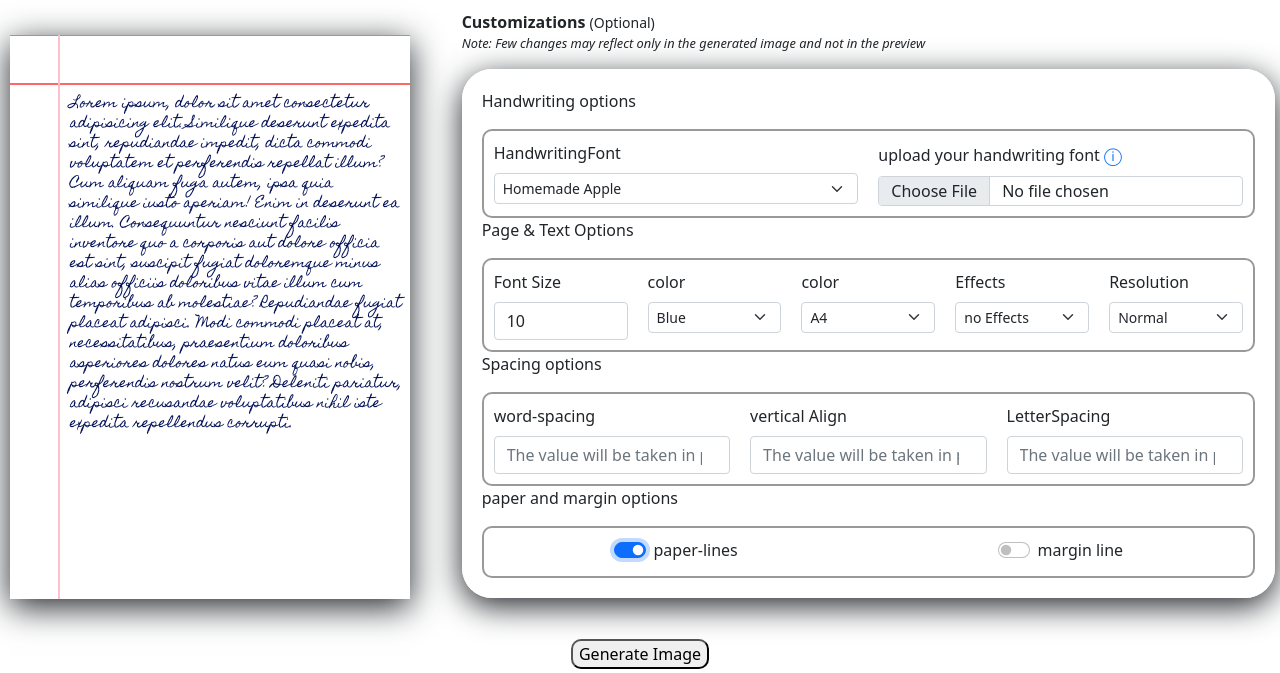
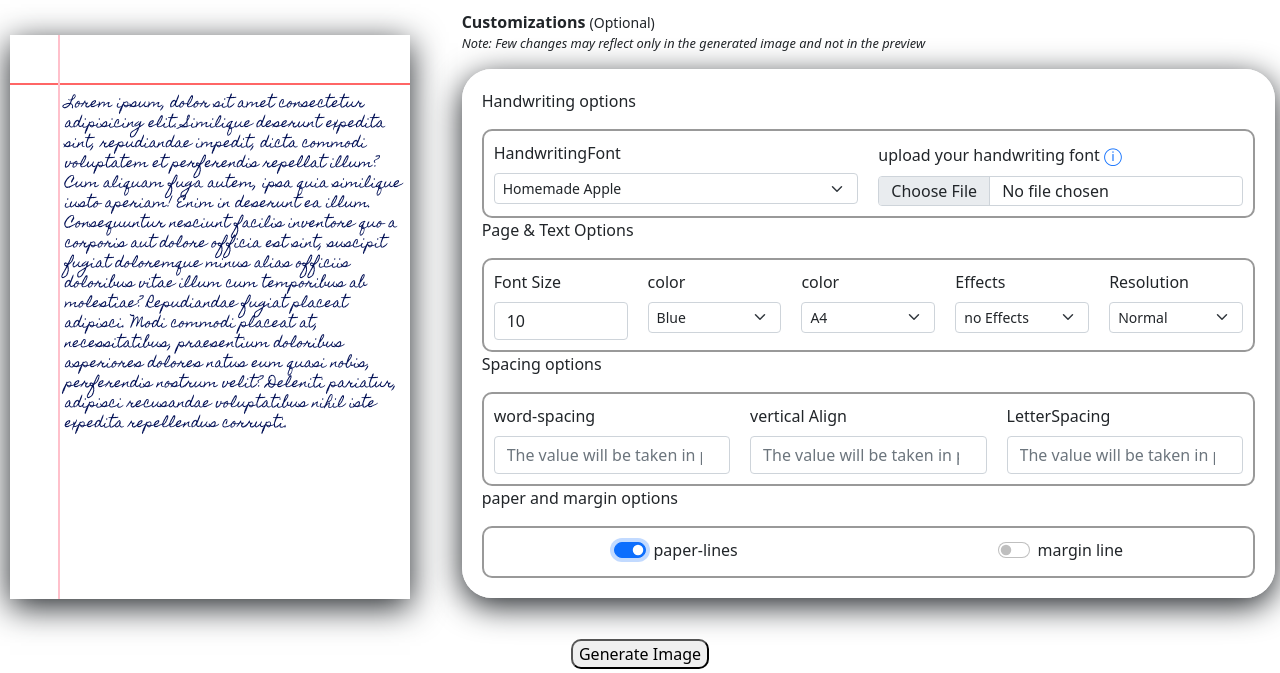
Before and after one commit to koushalAkash26/Assignment-Generator, a plain HTML site: page index.html in a window 1280 px wide. Both pictures are taken after a click on the checkbox "paper-lines". Shown: the part 127-800 px from the top of the page. Drawn offline with nearby package versions, Linux system fonts and the light colour scheme; a web font is replaced by a local one.

Commit message:
padding error resolved

```diff
--- a/app.js
+++ b/app.js
@@ -11,6 +11,7 @@ let outputImages = [];
       on: 'submit',
       action: (e) => {
         e.preventDefault();
+
         generateImages();
       }
     },
@@ -83,11 +84,11 @@ let outputImages = [];
   '#line-on': {
     on: 'change',
     action: () => {
-      if(pattern.classList.contains("lines")){
-        pattern.classList.remove('lines');
+      if(pageElement.classList.contains("lines")){
+        pageElement.classList.remove('lines');
       }
       else{
-        pattern.classList.add('lines');
+        pageElement.classList.add('lines');
       }
     }
   },
@@ -147,9 +148,12 @@ function isFontErrory() {
 function formatText(event) {
   event.preventDefault();
   const text = event.clipboardData
-    .getData('text/plain')
-    .replace(/\n/g, '<br/>');
+  .getData('text/plain')
+  .replace(/\n/g, '<br/>');
   document.execCommand('insertHTML', false, text);
+  console.log('hello',`${document.getElementsByClassName('content')[0].scrollHeight
+}px`)
+  document.getElementsByClassName('left-margin-and-content')[0].style.setProperty('min-height' ,`${document.getElementsByClassName('content')[0].scrollHeight }px`)
 }
 function deleteAll(){
   outputImages=[]
--- a/index.html
+++ b/index.html
@@ -24,19 +24,21 @@
       <div class="mainContainer">
       <div class="cont">
       <div class="highLight">
-    <div  class="paper margined lines">
+    <div  class="paper margined lines" id='paper'>
         <div class="topMargin" contenteditable="true"></div>
-        <div class="bgParent lines">
+
         <div class="left-margin-and-content">
           <div contenteditable="true" class="leftMargin"></div>
-        <div class="content" contenteditable="true">
+
+        <div class="content " contenteditable="true">
             Lorem ipsum, dolor sit amet consectetur adipisicing elit. Similique deserunt expedita sint, repudiandae impedit, dicta commodi voluptatem et perferendis repellat illum? Cum aliquam fuga autem, ipsa quia similique iusto aperiam!
             Enim in deserunt ea illum. Consequuntur nesciunt facilis inventore quo a corporis aut dolore officia est sint, suscipit fugiat doloremque minus alias officiis doloribus vitae illum cum temporibus ab molestiae?
             Repudiandae fugiat placeat adipisci. Modi commodi placeat at, necessitatibus, praesentium doloribus asperiores dolores natus eum quasi nobis, perferendis nostrum velit? Deleniti pariatur, adipisci recusandae voluptatibus nihil iste expedita repellendus corrupti.
             </div>
+
           </div>
           <div class="overlay"></div>
-          </div>
+
 
       </div>
       </div>
--- a/style.css
+++ b/style.css
@@ -21,9 +21,11 @@ body {
   scrollbar-width: thin;
 
 }
-.lines{
+.paper.lines .left-margin-and-content{
+  background-image: linear-gradient(#999 0.05em,transparent 0.1em);
+  background-color: unset !important;
+  background-size: 100% 1.5em;
 
-  background-image: linear-gradient(#999 0.05em,transparent 0.1em);
 }
 
 
@@ -38,11 +40,15 @@ body {
 
 }
 .left-margin-and-content {
-  min-height: calc(100% - 50px);
+  /*min-height: calc(100% - 50px);*/
+  min-height: 100%;
   margin: 0px;
-  padding-left: 55px;
-
+  padding: 0px;
+  /*padding-left: 55px;*/
   line-height: 1.5em;
+  /*background-color: unset !important;
+  background-size: 100% 1.5em;
+  min-height: 100%;*/
 
 
 
@@ -66,25 +72,28 @@ body {
   position: absolute;
   left: 0;
 }
+
 .content{
-
   position:absolute;
   top:54px;
+  padding-left: 55px  !important;
 
 
 
 }
- .bgParent{
+ /*.bgParent{
  /*background-image: repeating-linear-gradient(white 0px, white 24px, teal 25px);*/
  /*background-image: linear-gradient(#999 0.05em,transparent 0.1em);*/
-background-color: unset !important;
+/*background-color: unset !important;
 background-size: 100% 1.5em;
-min-height: 100%;
+min-height: 100%;}*/
 
 
 
 
-}
+
+
+
 .output {
   width: 90%;
   padding: 30px;
```
